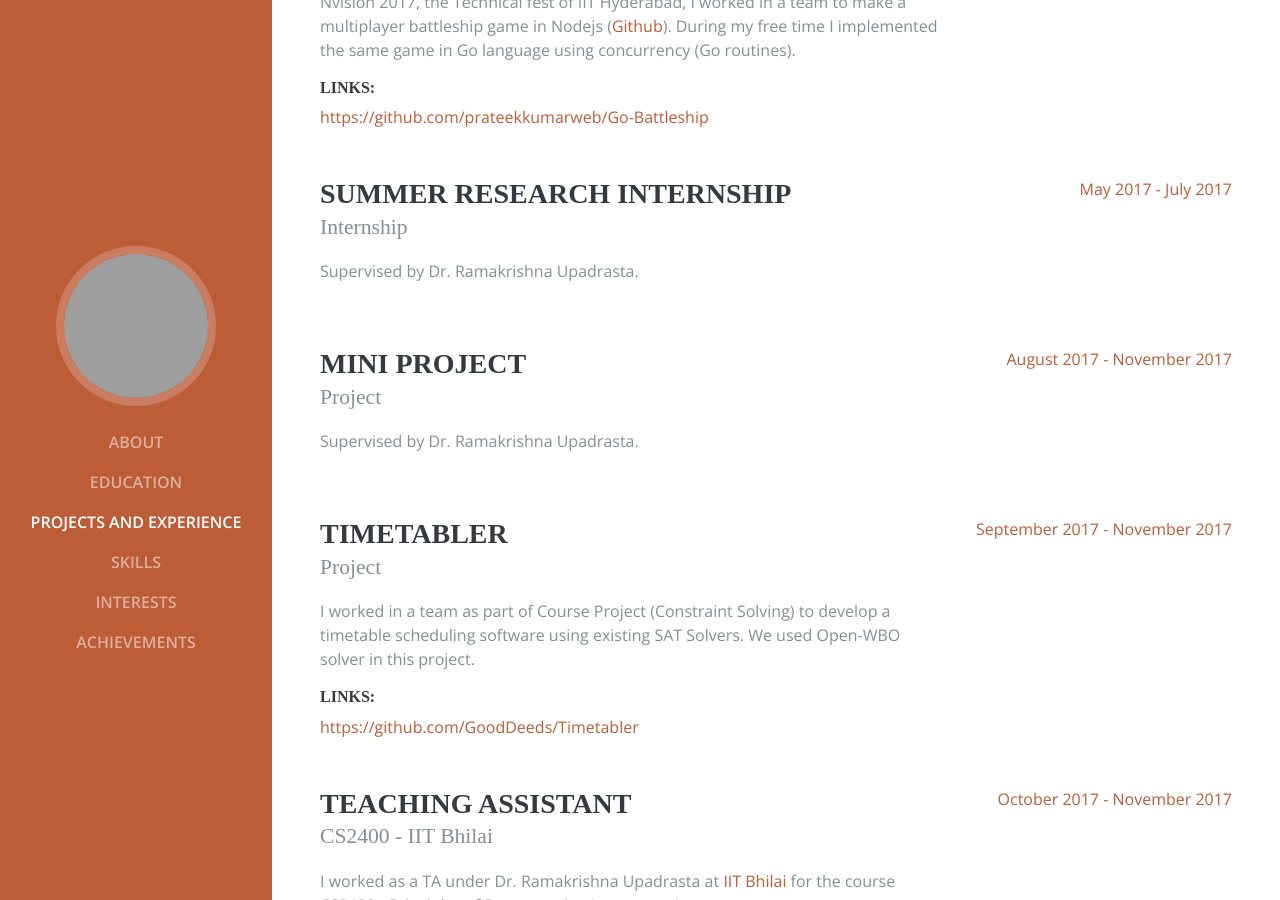
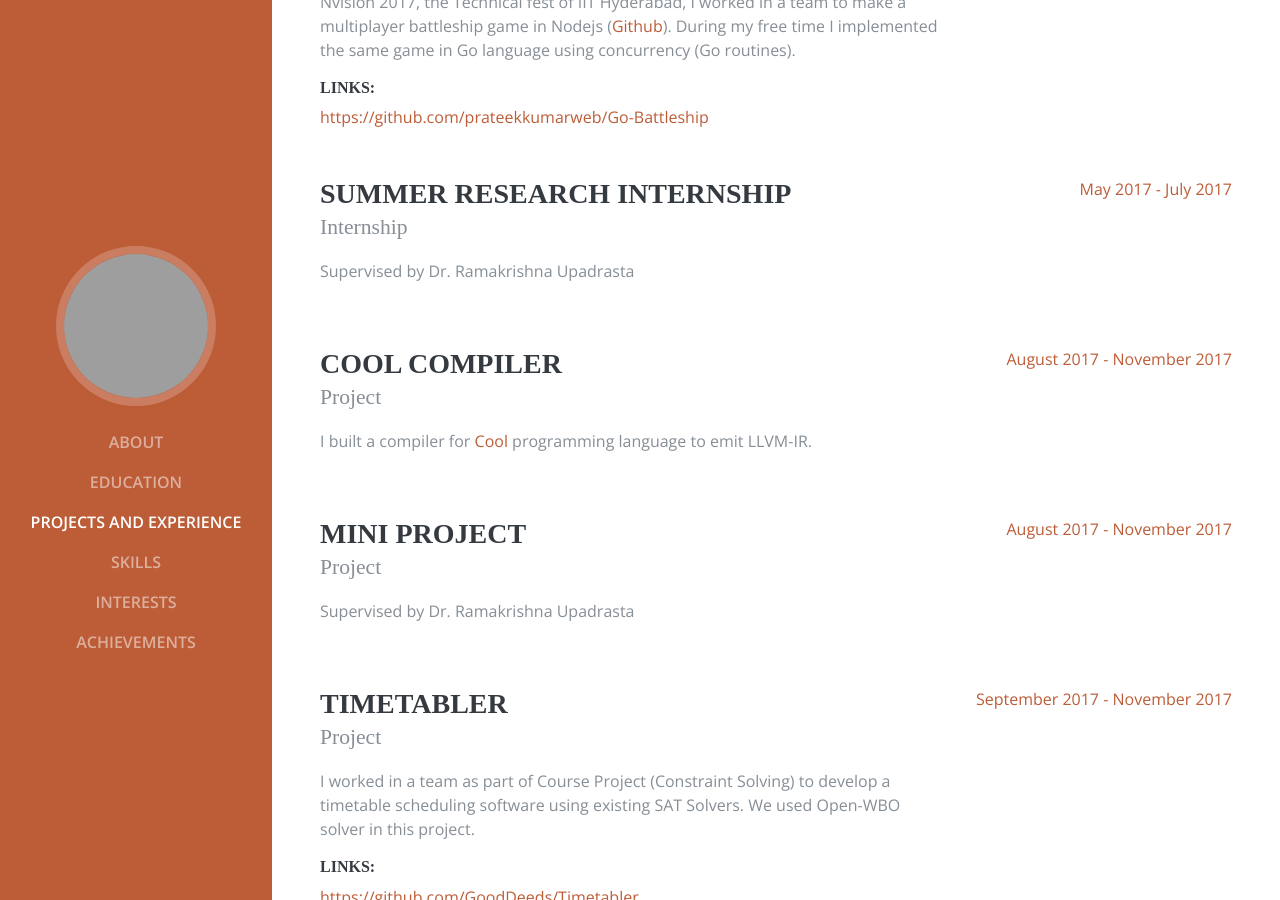
Before and after one commit to prateekkumarweb/website-jekyll, a Jekyll site: the page built from index.html, in a window 1280 px wide and 900 px high, scrolled down 3864 px. Built offline with Jekyll 4.4.1, drawn with Linux system fonts in a browser that asks for light colours; nearby versions of some CDN libraries; some web fonts are replaced; some of the changed text lies outside the part shown; grey boxes are pictures that could not be loaded.

Commit message:
Update _data/me.yml and change timezone to Asia/Kolkata
Signed-off-by: Prateek Kumar <prateek@prateekkumar.in>

```diff
--- a/_config.yml
+++ b/_config.yml
@@ -26,6 +26,8 @@
 author: "Prateek Kumar"
 twitter_username: prateekkumarweb
 github_username:  prateekkumarweb
+
+timezone: Asia/Kolkata
 
 # Build settings
 markdown: kramdown
--- a/_data/me.yml
+++ b/_data/me.yml
@@ -25,7 +25,7 @@
     course: B. Tech. (Honors) in Computer Science and Engineering
     period: July 2015 - Present
     score: >-
-      **Current CGPA:** 9.02/10
+      **Current CGPA:** 9.11/10
   - institute: Sri Chaitanya Junior Kalasala
     address: ECIL X Roads, Secunderabad, INDIA
     course: Intermediate Education (Class XII)
@@ -114,12 +114,19 @@
     subtitle: Internship
     period: May 2017 - July 2017
     description: >-
-      Supervised by Dr. Ramakrishna Upadrasta.
+      Supervised by Dr. Ramakrishna Upadrasta
+  - title: Cool Compiler
+    subtitle: Project
+    period: August 2017 - November 2017
+    description: >-
+      I built a compiler for
+      [Cool](https://en.wikipedia.org/wiki/Cool_%28programming_language%29)
+      programming language to emit LLVM-IR.
   - title: Mini Project
     subtitle: Project
     period: August 2017 - November 2017
     description: >-
-      Supervised by Dr. Ramakrishna Upadrasta.
+      Supervised by Dr. Ramakrishna Upadrasta
   - title: Timetabler
     subtitle: Project
     period: September 2017 - November 2017
@@ -129,13 +136,32 @@
       We used Open-WBO solver in this project.
     links:
       - https://github.com/GoodDeeds/Timetabler
+  - title: Analysis of LLVM Passes
+    subtitle: Project
+    period: August 2017 - November 2017
+    description: >-
+      I worked in a team as part of Course Project (Compiler Engineering) to
+      analyze the impact of LLVM Passes on code bloat size and compile time on
+      SPEC 2017 CPU Benchmark.
   - title: Teaching Assistant
     subtitle: CS2400 - IIT Bhilai
     period: October 2017 - November 2017
     description: >-
-      I worked as a TA under Dr. Ramakrishna Upadrasta at
+      I was a TA under Dr. Ramakrishna Upadrasta at
       [IIT Bhilai](https://iitbhilai.ac.in/) for the course CS2400 -
       Principles of Programming Languages I.
+  - title: Teaching Assistant
+    subtitle: CS2433 - IIT Hyderabad
+    period: January 2018 - April 2018
+    description: >-
+      I am currently a TA under Dr. Saurabh Joshi at
+      [IIT Hyderabad](https://iith.ac.in) for the course CS2433 -
+      Principles of Programming Languages II.
+  - title: Mini Project
+    subtitle: Project
+    period: January 2018 - April 2018
+    description: >-
+      Supervised by Dr. Ramakrishna Upadrasta
 skills:
   programlang:
     - C
@@ -161,9 +187,11 @@
     - GNU Octave/Matlab
     - MongoDB
     - CouchDB
+    - LLVM Infrastructure
 interests: >-
-  Compilers and Compiler Optimizations, SAT Solving, Theory of Computation and
-  Complexity Theory, Algorithms, Discrete Mathematics, Formal Logic.
+  Compilers, Compiler Optimizations, SAT Solving, Sofware Verification, Theory
+  of Computation and Complexity Theory, Algorithms, Discrete Mathematics,
+  Formal Logic.
 achievements:
   - Secured All India Rank 688 in JEE (Advanced) 2015.
   - Secured All India Rank 209 in JEE (Main) 2015.
```
Also changed, not shown: Gemfile.lock, README.md, 1 other file.
